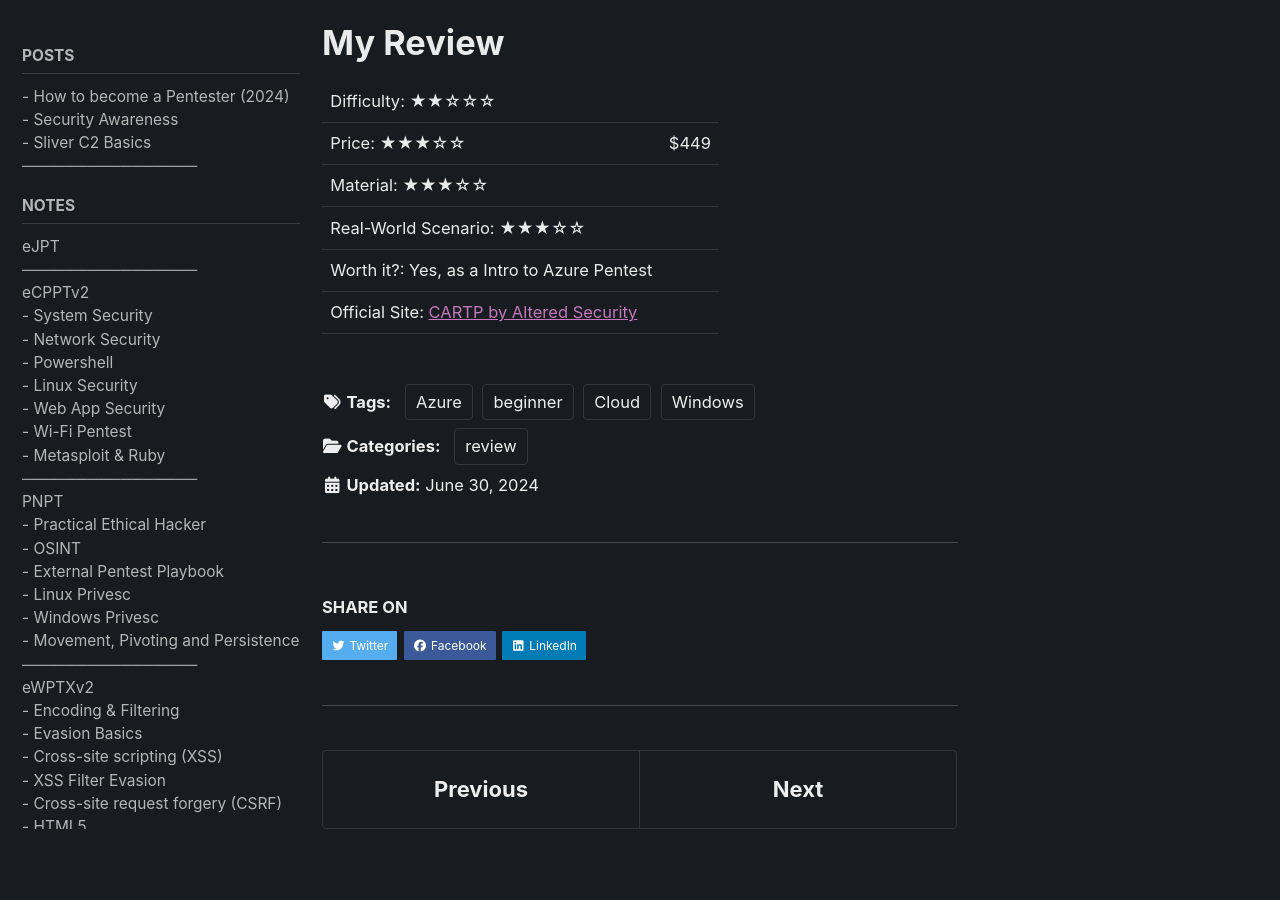
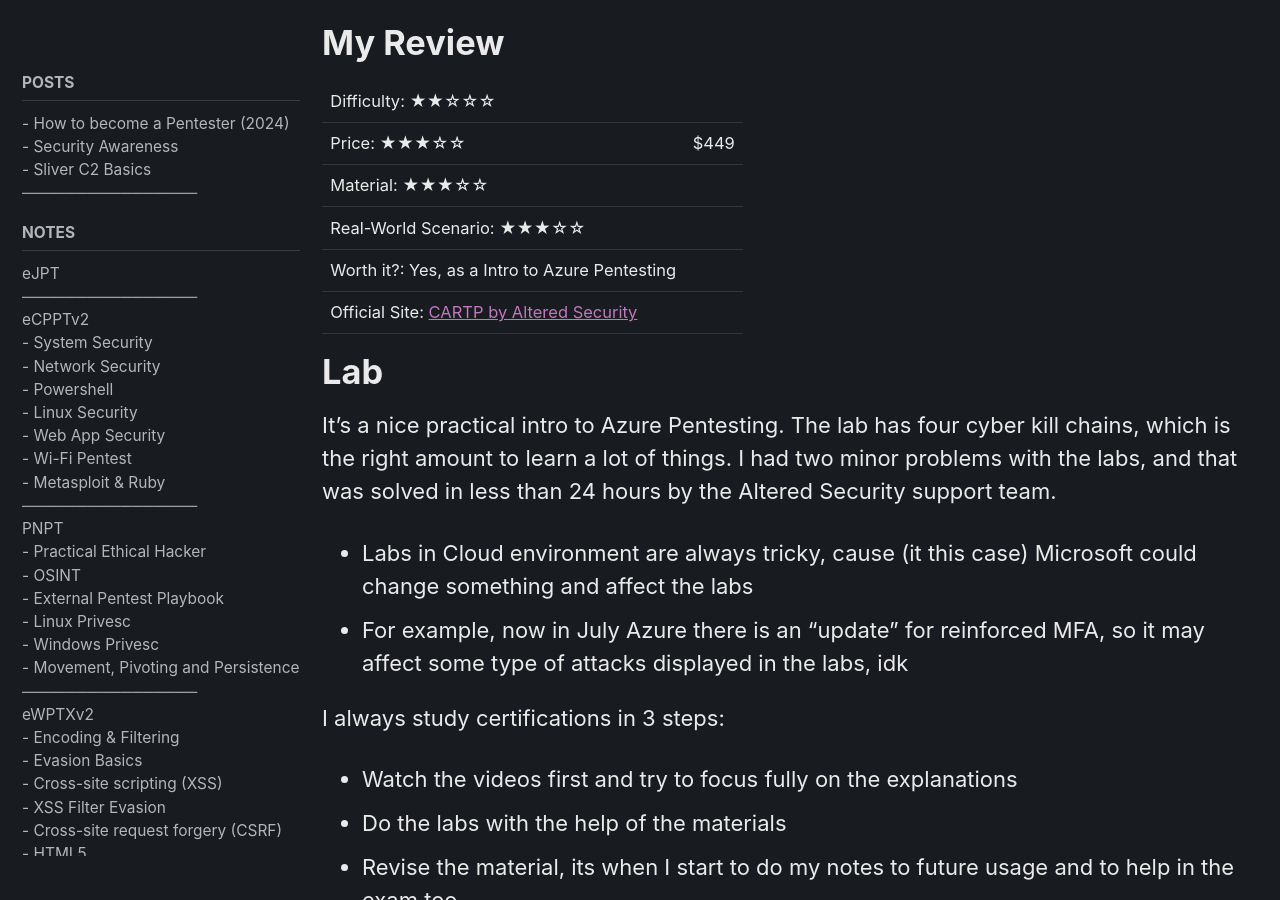
Before and after one commit to Johnermac/Johnermac.github.io, a Jekyll site: the page built from _posts/notes/cartp/2024-07-02-cartp.md, in a window 1280 px wide and 900 px high, scrolled down 722 px. Built offline with Jekyll 4.4.1, drawn with Linux system fonts in a browser that asks for light colours; cached includes are drawn as plain includes; nearby versions of some CDN libraries; comment, search, counter and statistics services are not loaded; some of the changed text lies outside the part shown.

Commit message:
cartp review added

```diff
--- a/_data/navigation.yml
+++ b/_data/navigation.yml
@@ -133,6 +133,8 @@
         url: /notes/cloud/introcloud/
       - title: "- Get Familiar with Azure!"
         url: /notes/cloud/midazure/
+      - title: "- CARTP Review"
+        url: /review/cartp/
       - title: "────────────────"
       - title: "CONTAINER"
       - title: "- Hacking Containers!"
--- a/_posts/notes/cartp/2024-06-30-cartp.md
+++ /dev/null
@@ -1,30 +0,0 @@
----
-title: "CARTP - Review"
-classes: single
-header:
-  teaser: /assets/images/posts/cartp/cartp-teaser1.jpg
-  overlay_image: /assets/images/main/header1.jpg
-  overlay_filter: 0.5
-ribbon: DarkSlateBlue
-excerpt: "Honest Review about the Certified Azure Read Team Professional certification by Altered Security"
-description: "Honest Review CARTP - Azure Pentesting!"
-categories:
-  - review
-tags:
-  - beginner
-  - Cloud
-  - Windows
-  - Azure
-toc: true
----
-
-![Alt text](/assets/images/certs/CARTP.png)
-
-# My Review
-
-|Difficulty: ★★☆☆☆|
-|Price: ★★★☆☆| $449 |
-|Material: ★★★☆☆|
-|Real-World Scenario: ★★★☆☆|
-|Worth it?: Yes, as a Intro to Azure Pentest|
-|Official Site: [CARTP by Altered Security](https://www.alteredsecurity.com/azureadlab)|
--- /dev/null
+++ b/_posts/notes/cartp/2024-07-02-cartp.md
@@ -0,0 +1,97 @@
+---
+title: "CARTP - Review"
+classes: wide
+header:
+  teaser: /assets/images/posts/cartp/cartp-teaser1.jpg
+  overlay_image: /assets/images/main/header1.jpg
+  overlay_filter: 0.5
+ribbon: DarkSlateBlue
+excerpt: "Honest Review about the Certified Azure Read Team Professional certification by Altered Security"
+description: "Honest Review CARTP - Azure Pentesting!"
+categories:
+  - review
+tags:
+  - beginner
+  - Cloud
+  - Windows
+  - Azure
+toc: false
+---
+
+![Alt text](/assets/images/certs/CARTP.png)
+
+
+# My Review
+
+|Difficulty: ★★☆☆☆|
+|Price: ★★★☆☆| $449 |
+|Material: ★★★☆☆|
+|Real-World Scenario: ★★★☆☆|
+|Worth it?: Yes, as a Intro to Azure Pentesting|
+|Official Site: [CARTP by Altered Security](https://www.alteredsecurity.com/azureadlab)|
+
+
+# Lab
+
+It's a nice practical intro to Azure Pentesting. The lab has four cyber kill chains, which is the right amount to learn a lot of things.
+I had two minor problems with the labs, and that was solved in less than 24 hours by the Altered Security support team.
+
+- Labs in Cloud environment are always tricky, cause (it this case) Microsoft could change something and affect the labs
+- For example, now in July Azure there is an "update" for reinforced MFA, so it may affect some type of attacks displayed in the labs, idk
+
+I always study certifications in 3 steps:
+
+- Watch the videos first and try to focus fully on the explanations
+- Do the labs with the help of the materials
+- Revise the material, its when I start to do my notes to future usage and to help in the exam too
+- [EXTRA] If I have enough time, I try to do the lab without any help
+
+
+# Exam
+
+For me, there is no easy practical exams, because there is always something that you forget and get stuck.
+But it was not hard. I mean, its really the same level of CRTP but in Azure
+
+- There is only one cyber kill chain, with 5 resources and two tenants
+
+I had no problems with the exam, no lags and no bugs whatsoever
+
+All that's in the materials is enough to pass
+
+> I got stuck for 2 hours in one resource, cause I forgot a dumb Detail.
+
+I took a total of 7 hours to complete and 1 or 2 hours with the report
+
+
+# Conclusion
+
+I dont have a comparison, cause It's my first certification on Cloud Pentesting.
+
+Honest opinion: I enjoyed the whole process but ...
+
+> *I didnt like the way they split the content*
+
+Look, its 4 paths with different attacks. But they dont teach the paths in sequence.
+
+- You start with the first attack of the first path... its usually Initial Access Attacks
+- Then you go to the first attack of the second path, and so on
+
+> *When u are in the middle of the paths, you don't remember how the hell you got that access!*
+
+
+My opinion: Explain the attacks first without any path. After explaining the attacks, do the videos of explanation in sequence with the PATHS.
+
+SO, Instead of spliting the content by Learning Objects: 1,2,3,4,5.. etc
+
+Split the content by Cyber kill Chain
+
+*FOR EXAMPLE*:
+
+  - ATTACKS EXPLANATION (Intro, How to attack, when is possible to attack, possible defenses that you can encounter)
+  - PATH 1
+  - PATH 2
+  - PATH 3
+  - PATH 4
+
+
+Besides that, good job [Altered Security](https://www.alteredsecurity.com/). Amazing content!
```
Also changed, not shown: _pages/about.md (+2 -2 lines), _posts/notes/cartp/2024-07-05-cartp1.md (renamed from _posts/notes/cartp/2024-06-30-cartp1.md), _posts/notes/cartp/2024-07-08-cartp2.md (renamed from _posts/notes/cartp/2024-07-01-cartp2.md), _posts/notes/cartp/2024-07-11-cartp3.md (renamed from _posts/notes/cartp/2024-07-02-cartp3.md), _posts/notes/cartp/2024-07-15-cartp4.md (renamed from _posts/notes/cartp/2024-07-03-cartp4.md), _posts/notes/cloud/2024-06-28-midazure.md (line endings or trailing spaces).
